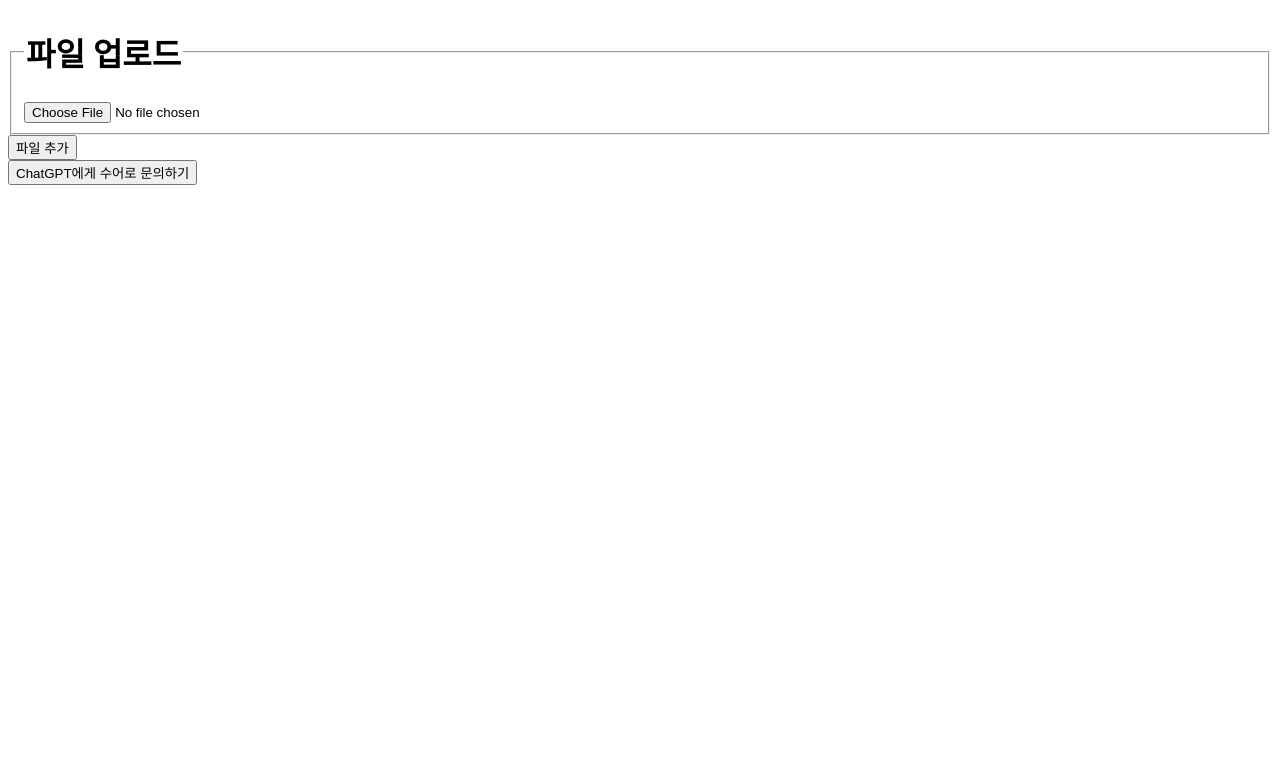
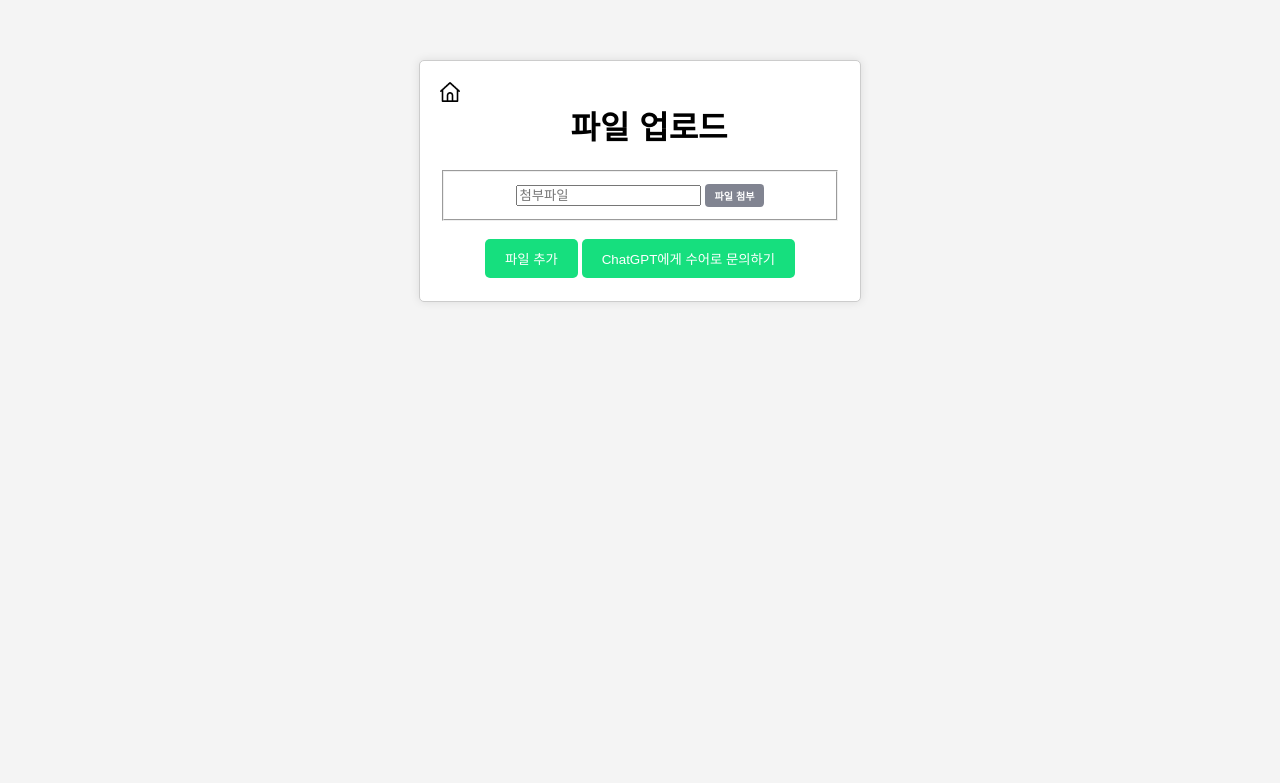
Before and after one commit to blackhairbeast/miniTest, a Django app: page /signlanguagetochatgpt/ in a window 1280 px wide. Shown: the top 783 px of the page. Run offline with Django 4.2, Linux system fonts and the light colour scheme.

Commit message:
signlanguage modified

```diff
--- /dev/null
+++ b/signlanguagetochatgpt/static/languagechat/style_sign.css
@@ -0,0 +1,93 @@
+/* chatgpt */
+/* style.css */
+
+body {
+    font-family: "Gowun Dodum", "Mulish";
+    background-color: #f4f4f4;
+    margin: 0;
+    padding: 0;
+}
+
+textarea {
+    width: 100%;
+    padding: 10px;
+    margin: 20px 0;
+    box-sizing: border-box;
+    border: 1px solid #ccc;
+    border-radius: 5px;
+}
+
+form {
+    max-width: 400px;
+    height: auto;
+    margin: 60px auto;
+    padding: 20px;
+    background-color: #fff;
+    border: 1px solid #ccc;
+    border-radius: 5px;
+    box-shadow: 0 0 10px rgba(0, 0, 0, 0.1);
+    text-align: center;
+}
+
+label {
+    display: block;
+    font-weight: bold;
+}
+
+button, #signlan-gpt {
+    background-color: #16df7e;
+    color: #fff;
+    padding: 10px 20px;
+    border: none;
+    border-radius: 5px;
+    cursor: pointer;
+}
+
+#result{
+    width: 350px;
+    display: inline-block;
+    margin: 20px 0;
+}
+
+
+#btns{
+    padding-top: 15px;
+    display :inline-block;
+
+}
+
+/* input[name="files"]{
+    padding:10px;
+    width: auto;
+    text-align: center;
+} */
+
+span{
+    display :inline-block;
+    padding: 3px;
+}
+
+#input-file-label{
+    padding: 4px 10px;
+    background-color:rgb(129, 132, 145);
+    border-radius: 4px;
+    color: white;
+    cursor: pointer;
+    font-size: 10px;
+}
+
+#home{
+    width:20px;
+    height: 20px;
+    float: left;
+    position: relative;
+    top: -15px;
+}
+
+fieldset{
+    padding: 6px;
+}
+
+/* #answer{
+    text-decoration: underline;
+} */
--- a/signlanguagetochatgpt/templates/languagechat/index.html
+++ b/signlanguagetochatgpt/templates/languagechat/index.html
@@ -1,17 +1,21 @@
 {% load static %}
 {% block extrahead %}
-<link rel="stylesheet" href="{% static 'languagechat/style.css' %}">
+<link rel="preconnect" href="https://fonts.googleapis.com">
+<link rel="preconnect" href="https://fonts.gstatic.com" crossorigin>
+<link href="https://fonts.googleapis.com/css2?family=Gowun+Dodum&family=Mulish:wght@800&display=swap" rel="stylesheet">
+<link rel="stylesheet" href="{% static 'languagechat/style_sign.css' %}">
 <script>
     let idNum = 0;
     function addFile(){
         deepCopy();
     }
+    function getFileName(input_ele){
+        myClick(input_ele);
+    }
 
     function deepCopy()  {
       // 'test' node 선택
       const fileModule = document.getElementById('file-module-'+idNum);
-
-
 
       // 노드 복사하기 (deep copy)
       const newNode = fileModule.cloneNode(true);
@@ -21,21 +25,52 @@
       // 복사된 Node id 변경하기
       idNum++;
       newNode.id = 'file-module-' + idNum;
+      newNode.children[0].children[0].children[0].children[1].children[0].children[0].id = 'hidden-file-'+idNum;
+      newNode.children[0].children[0].children[0].children[0].children[0].value = '';
+      newNode.children[0].children[0].children[0].children[0].children[0].id = 'file-name-'+idNum;
 
       // 복사한 노드 붙여넣기
       fileModule.after(newNode);
     }
+
+
+    function myClick(input_ele){
+        var hidden_id = input_ele.id; // hidden-file-n
+        var nums = hidden_id.split('-');
+        var idnum = nums[2];
+        var output_id = 'file-name-'+idnum; // file-name-n
+
+        var fileTarget = document.getElementById(output_id);
+        var filename = input_ele.files[0].name;
+        fileTarget.value = filename;
+    }
+
 </script>
 {% endblock %}
+<body>
 <form action="chat" method="post" enctype="multipart/form-data">
     {% csrf_token %}
+        <p><a href='/'><img src='{%static "/image/icon-home.png"%}' id='home'/></a></p>
+
+    <legend><h1>파일 업로드</h1></legend>
+    <fieldset>
     <span id="file-module-0">
-        <fieldset>
-            <legend><h1>파일 업로드</h1></legend>
-            <input name="files" type="file">
 
-        </fieldset>
+        <table>
+            <tr>
+        <td><input type='text' id='file-name-0' placeholder="첨부파일"></td>
+            <td><label id='input-file-label'>파일 첨부<input name="files" type='file' id='hidden-file-0' style='display:none' onchange="getFileName(this)"></label></td>
+            </tr>
+        </table>
+
+
     </span>
-    <button onclick="addFile()" type="button">파일 추가 </button>
-    <div><input type="submit" value="ChatGPT에게 수어로 문의하기"></div>
+    </fieldset>
+    <table id='btns'>
+        <tr>
+    <td><button onclick="addFile()" type="button">파일 추가 </button></td>
+    <td><div><input id='signlan-gpt' type="submit" value="ChatGPT에게 수어로 문의하기"></div></td>
+        </tr>
+    </table>
 </form>
+</body>
```
Also changed, not shown: signlanguagetochatgpt/templates/languagechat/result.html (+14 -3 lines), signlanguagetochatgpt/static/image/icon-home.png (added).
